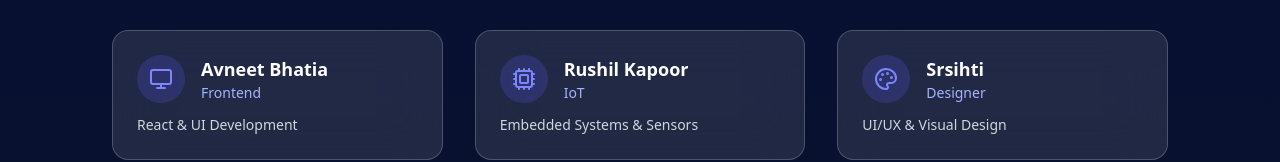
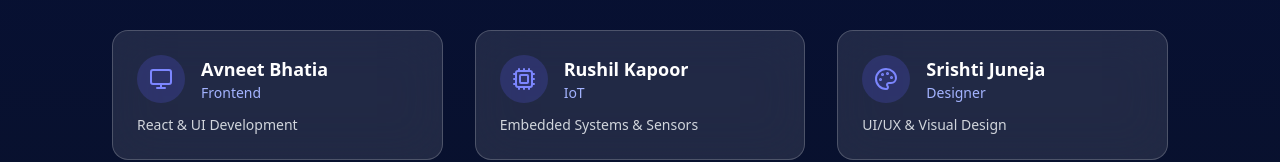
Before and after one commit to PrathamRanka/sih-project, a React (Vite) app in the folder client/: page / in a window 1280 px wide. Shown: the part 3540-3702 px from the top of the page. Built offline with nearby package versions, Linux system fonts and the light colour scheme.

Commit message:
updated team name

```diff
--- a/client/components/TrustPage.jsx
+++ b/client/components/TrustPage.jsx
@@ -38,7 +38,7 @@ const team = [
   { name: "Kumar Abhinandan", role: "ML & AI", domain: "Computer Vision & Deep Learning", icon: Brain },
   { name: "Avneet Bhatia", role: "Frontend", domain: "React & UI Development", icon: Monitor },
   { name: "Rushil Kapoor", role: "IoT", domain: "Embedded Systems & Sensors", icon: Cpu },
-  { name: "Srsihti", role: "Designer", domain: "UI/UX & Visual Design", icon: Palette },
+  { name: "Srishti Juneja", role: "Designer", domain: "UI/UX & Visual Design", icon: Palette },
 ]
 
 export default function TrustPage() {
```
